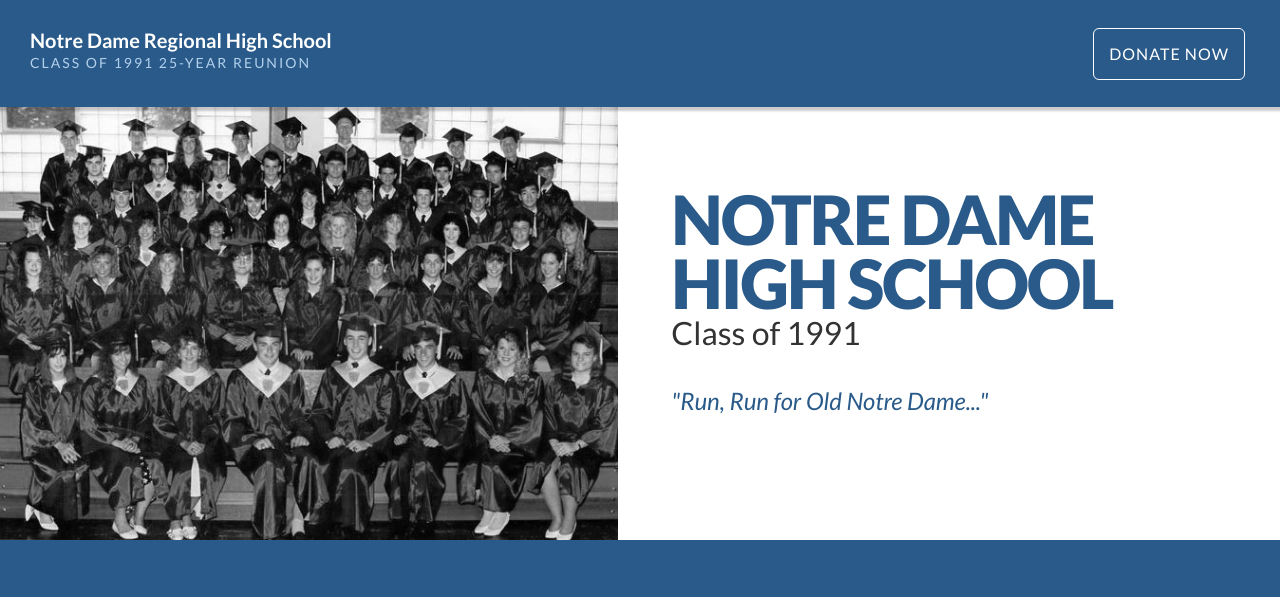
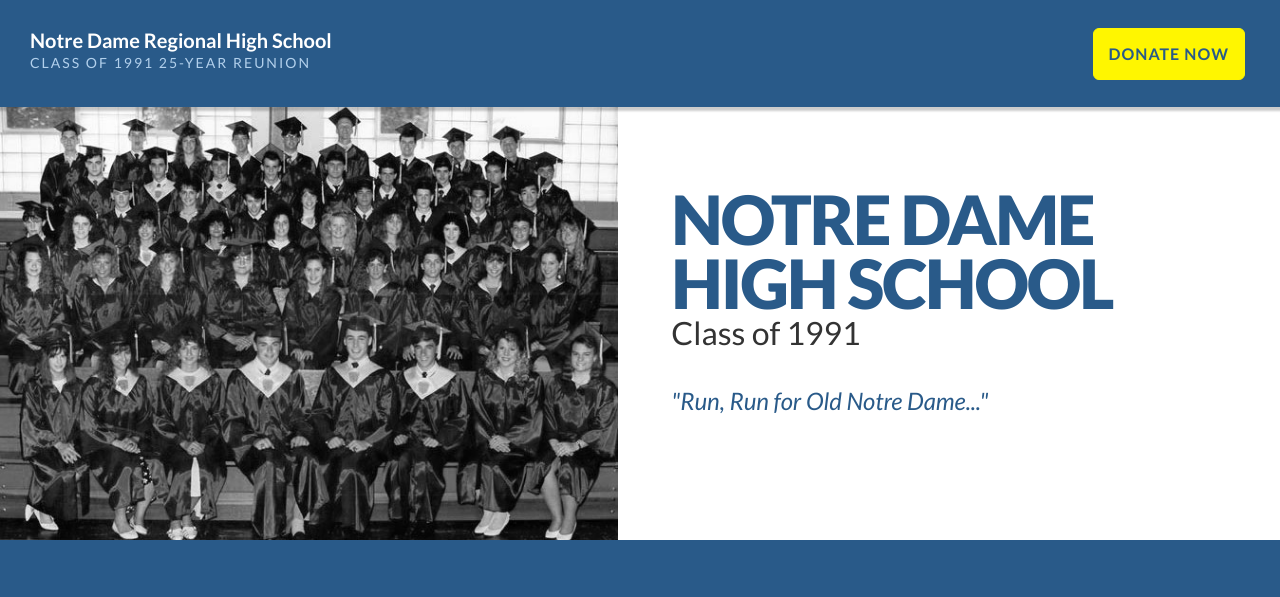
Before and after one commit to brainroads/notredame, a plain HTML site: page index.html in a window 1280 px wide. Shown: the top 597 px of the page. Drawn offline with nearby package versions, Linux system fonts and the light colour scheme.

Commit message:
button style change

```diff
--- a/css/style.css
+++ b/css/style.css
@@ -77,12 +77,13 @@
 }
 
 .navbar-default .navbar-nav > li > a.btn-donate {
-  background-color: #295A89;
-  color: #FFF;
-  border: 1px solid #FFF;
+  background-color: #FFF600;
+  color: #295A89;
+  border: 1px solid #FFF600;
   text-transform: uppercase;
   letter-spacing: 1px;
   width: 100%;
+  font-weight: bold;
 }
 
 .navbar-default .navbar-nav > li > a.btn-donate:hover, .navbar-default .navbar-nav > li > a.btn-donate:focus {
@@ -151,12 +152,13 @@
 }
 
 a.btn-donate {
-  background-color: #295A89;
-  color: #FFF;
-  border: 1px solid #FFF;
+  background-color: #FFF600;
+  color: #295A89;
+  border: 1px solid #FFF600;
   text-transform: uppercase;
   letter-spacing: 1px;
   width: 100%;
+  font-weight: bold;
 }
 
 .inverse a.btn-donate {
```
